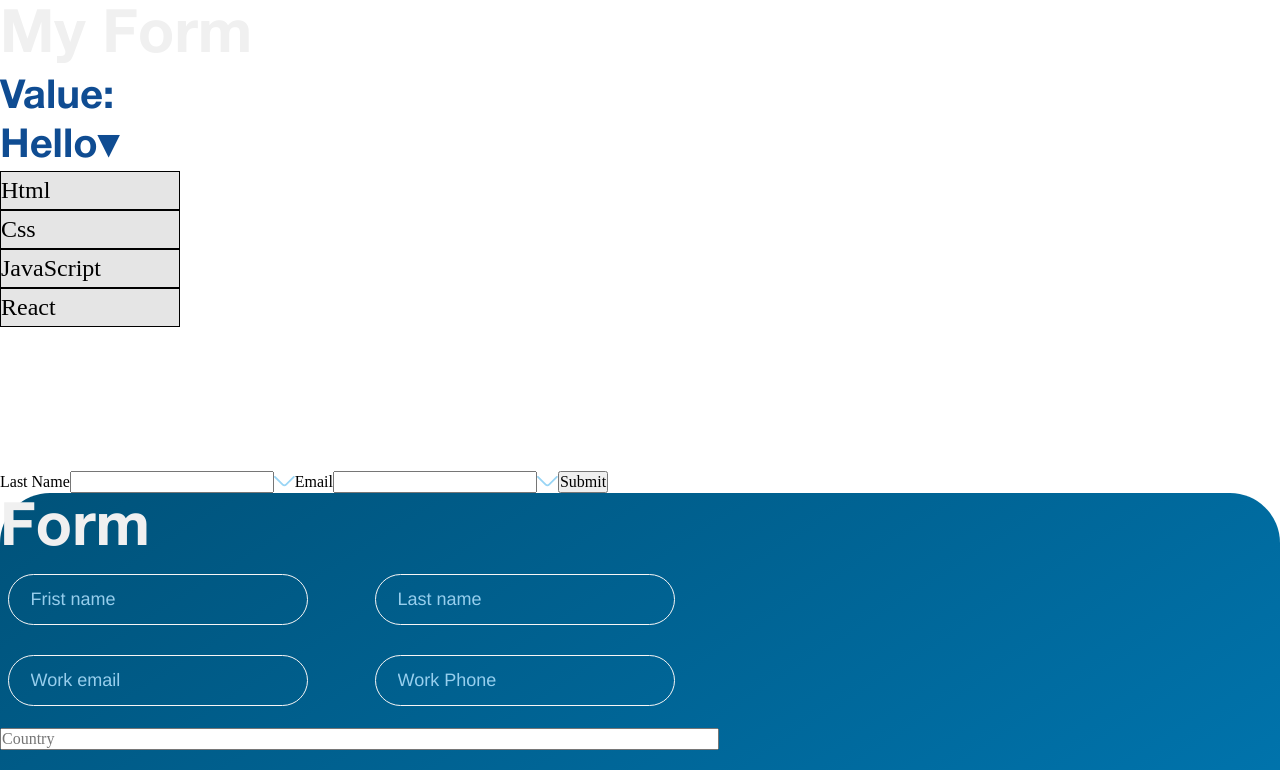
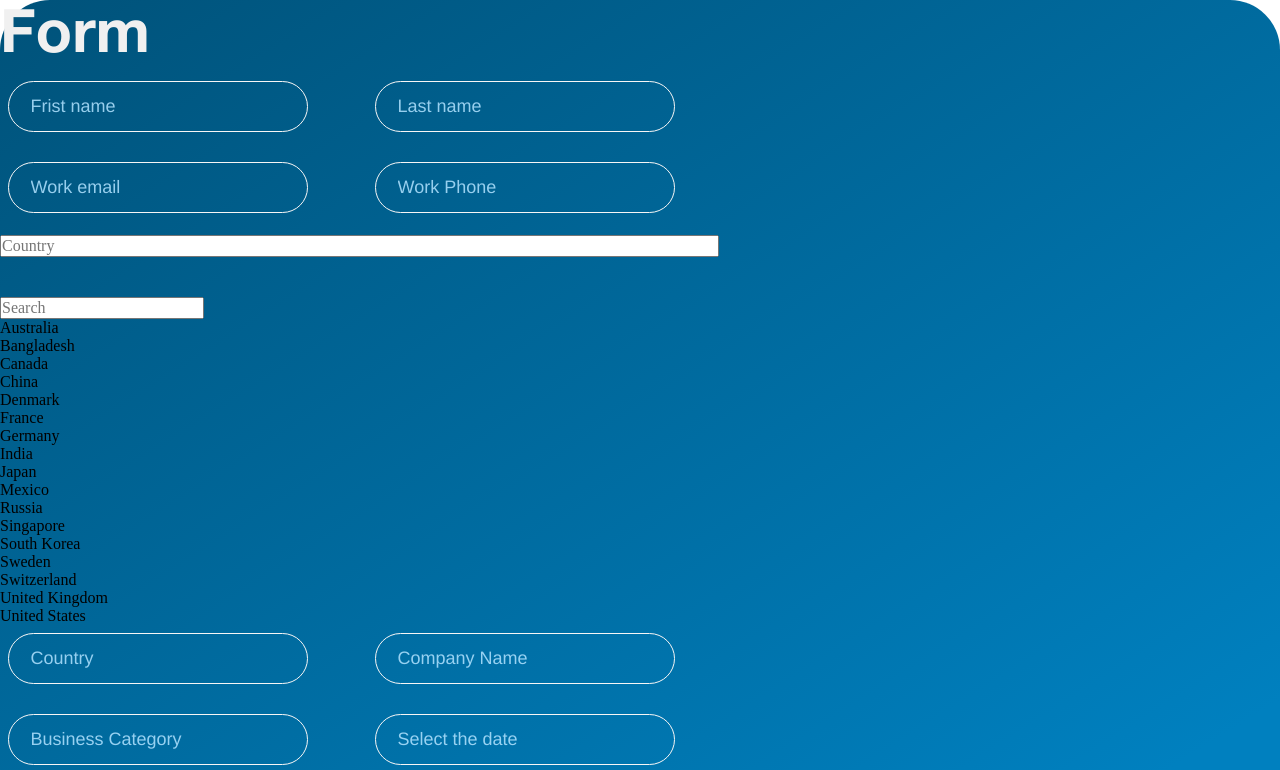
Before and after one commit to theCapnCoder/Decenter-Ads, a React (Create React App) app: page / in a window 1280 px wide. Shown: the top 770 px of the page. Built offline with nearby package versions, Linux system fonts and the light colour scheme.

Commit message:
chore: App

```diff
--- a/src/App.tsx
+++ b/src/App.tsx
@@ -7,12 +7,10 @@ import Meet from "./Blocks/Meet";
 import Map from "./Blocks/Map";
 import Footer from "./Blocks/Footer";
 import Form from "./Blocks/Form";
-import Example from "./Example";
 
 function App() {
   return (
     <div>
-      <Example />
       <Form />
       <Main />
       <Experience />
```
